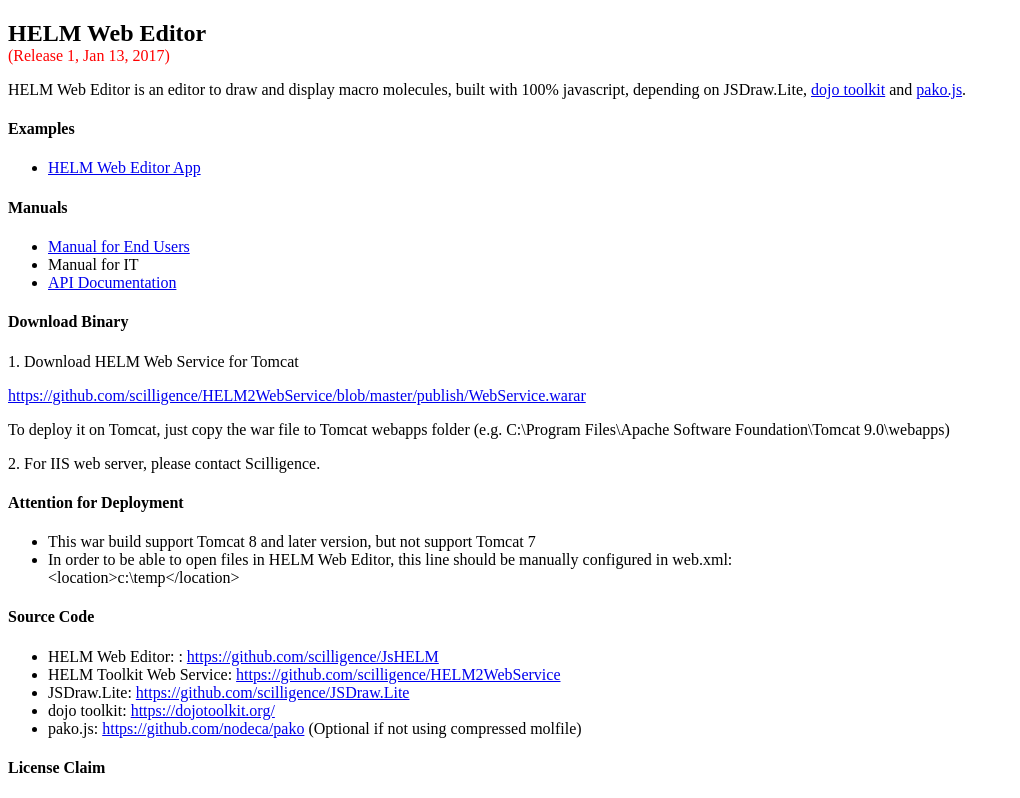
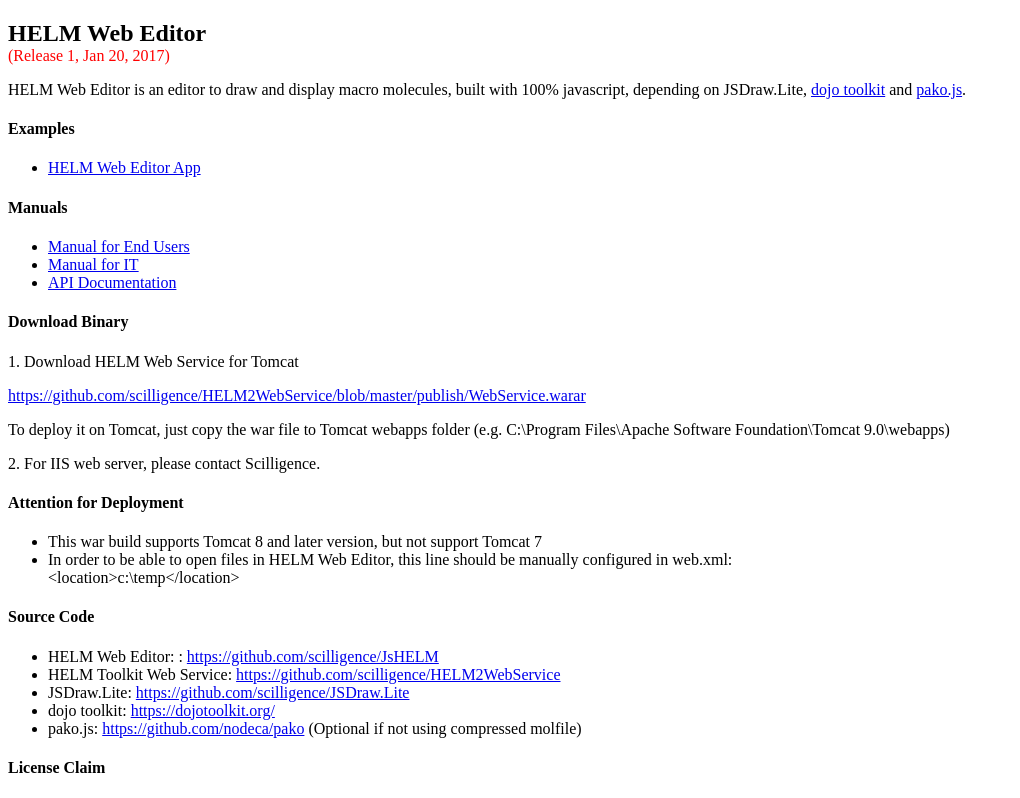
Before and after one commit to PistoiaHELM/HELM2WebService, a plain HTML site: page WebContent/hwe/index.htm in a window 1280 px wide. Shown: the top 798 px of the page, without its empty margins (0-1020 px from the left). Drawn offline with Linux system fonts and the light colour scheme; a script that the page names is missing; files whose address does not match are found by name.

Commit message:
get closer to publish

```diff
--- a/WebContent/hwe/index.htm
+++ b/WebContent/hwe/index.htm
@@ -37,7 +37,7 @@
 <body>
 
     <h2 style="margin-bottom:0">HELM Web Editor</h2>
-    <div style="color:red">(Release 1, Jan 13, 2017)</div>
+    <div style="color:red">(Release 1, Jan 20, 2017)</div>
 
     <p>HELM Web Editor is an editor to draw and display macro molecules, built with 100%
         javascript, depending on
@@ -63,7 +63,7 @@
     <ul>
         <li><a href="manual/User Guide for the HELM Web Editor V 1_0.pdf">Manual for
             End Users</a></li>
-        <li>Manual for IT</li>
+        <li><a href="https://pistoiaalliance.atlassian.net/wiki/display/PUB/Installation+guide">Manual for IT</a></li>
         <li><a href="http://www.scilligence.com/sdk/helm/">API Documentation</a></li>
     </ul>
     <h4>Download Binary</h4>
@@ -75,7 +75,7 @@
 
     <h4>Attention for Deployment</h4>
     <ul>
-        <li>This war build support Tomcat 8 and later version, but not support Tomcat 7</li>
+        <li>This war build supports Tomcat 8 and later version, but not support Tomcat 7</li>
         <li>In order to be able to open files in HELM Web Editor, this line should be manually configured in web.xml:<br>&lt;location&gt;c:\temp&lt;/location&gt;</li>
     </ul>
 
```
